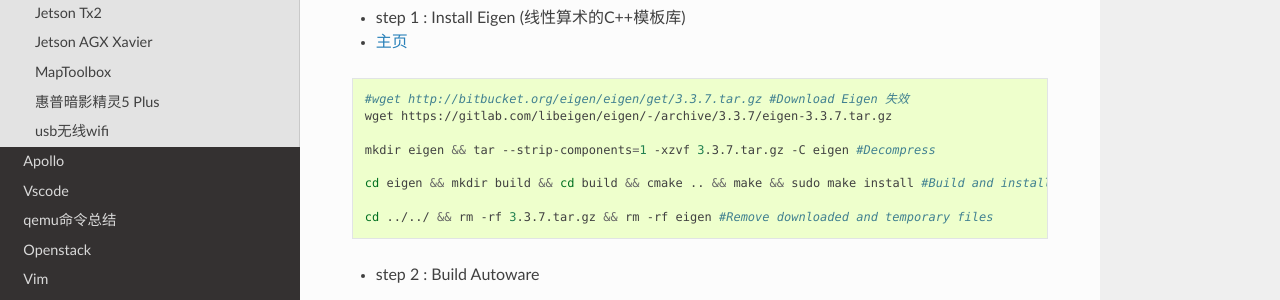
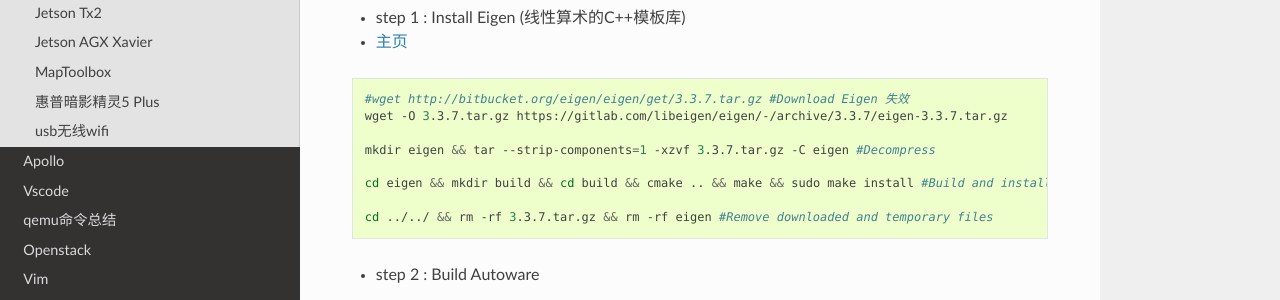
Before and after one commit to my-rds-store/my_space, a Sphinx documentation site: the page built from source/autoware/index.rst, in a window 1280 px wide and 900 px high, scrolled down 2148 px. Shown: the part 151-451 px from the top of the window. Built offline with Sphinx 7.4.7 and the Read the Docs theme 2.0.0, drawn with Linux system fonts in a browser that asks for light colours.

Commit message:
update ...

```diff
--- a/source/autoware/index.rst
+++ b/source/autoware/index.rst
@@ -130,7 +130,7 @@
 .. code-block:: sh
 
     #wget http://bitbucket.org/eigen/eigen/get/3.3.7.tar.gz #Download Eigen 失效
-    wget https://gitlab.com/libeigen/eigen/-/archive/3.3.7/eigen-3.3.7.tar.gz
+    wget -O 3.3.7.tar.gz https://gitlab.com/libeigen/eigen/-/archive/3.3.7/eigen-3.3.7.tar.gz
 
     mkdir eigen && tar --strip-components=1 -xzvf 3.3.7.tar.gz -C eigen #Decompress
 
```
